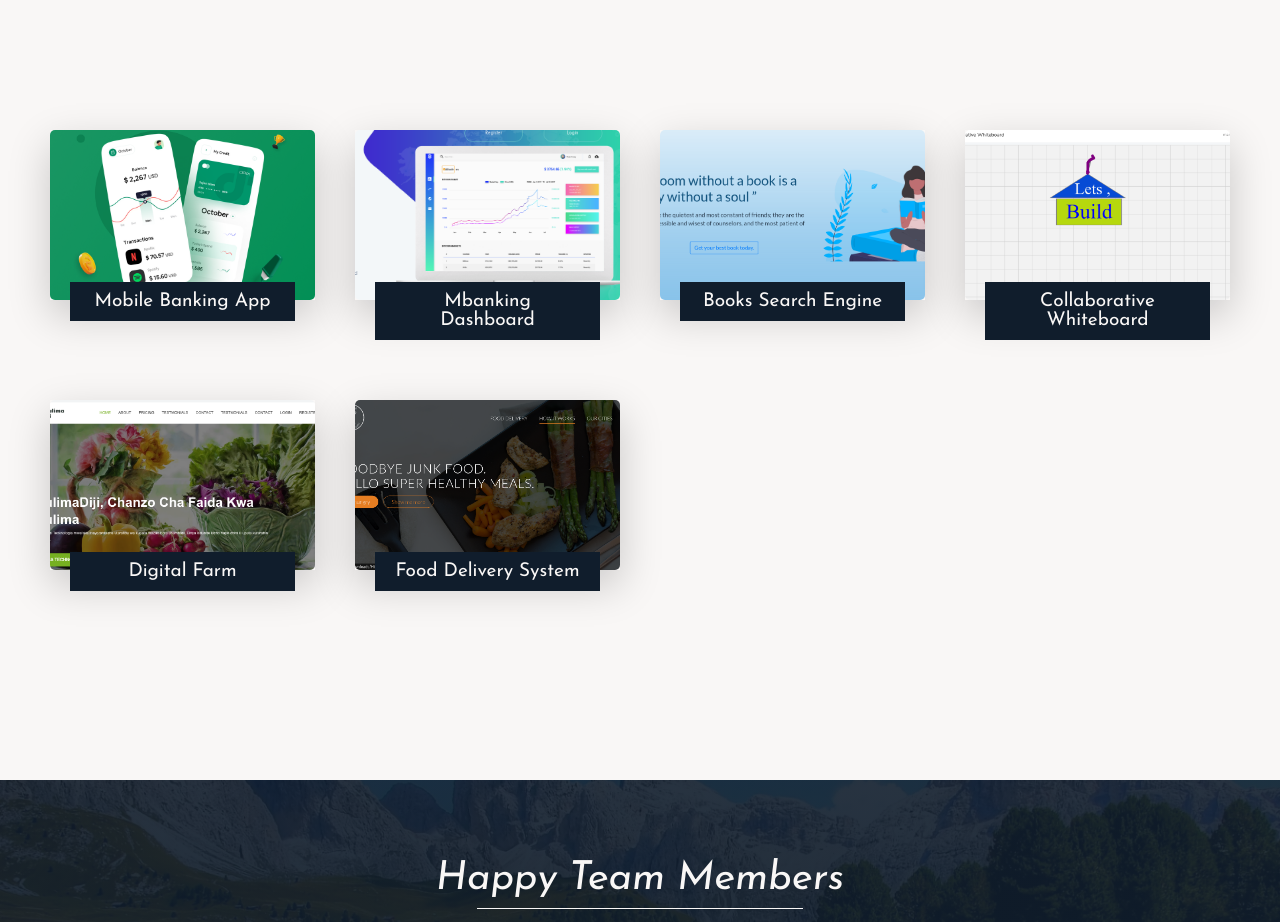
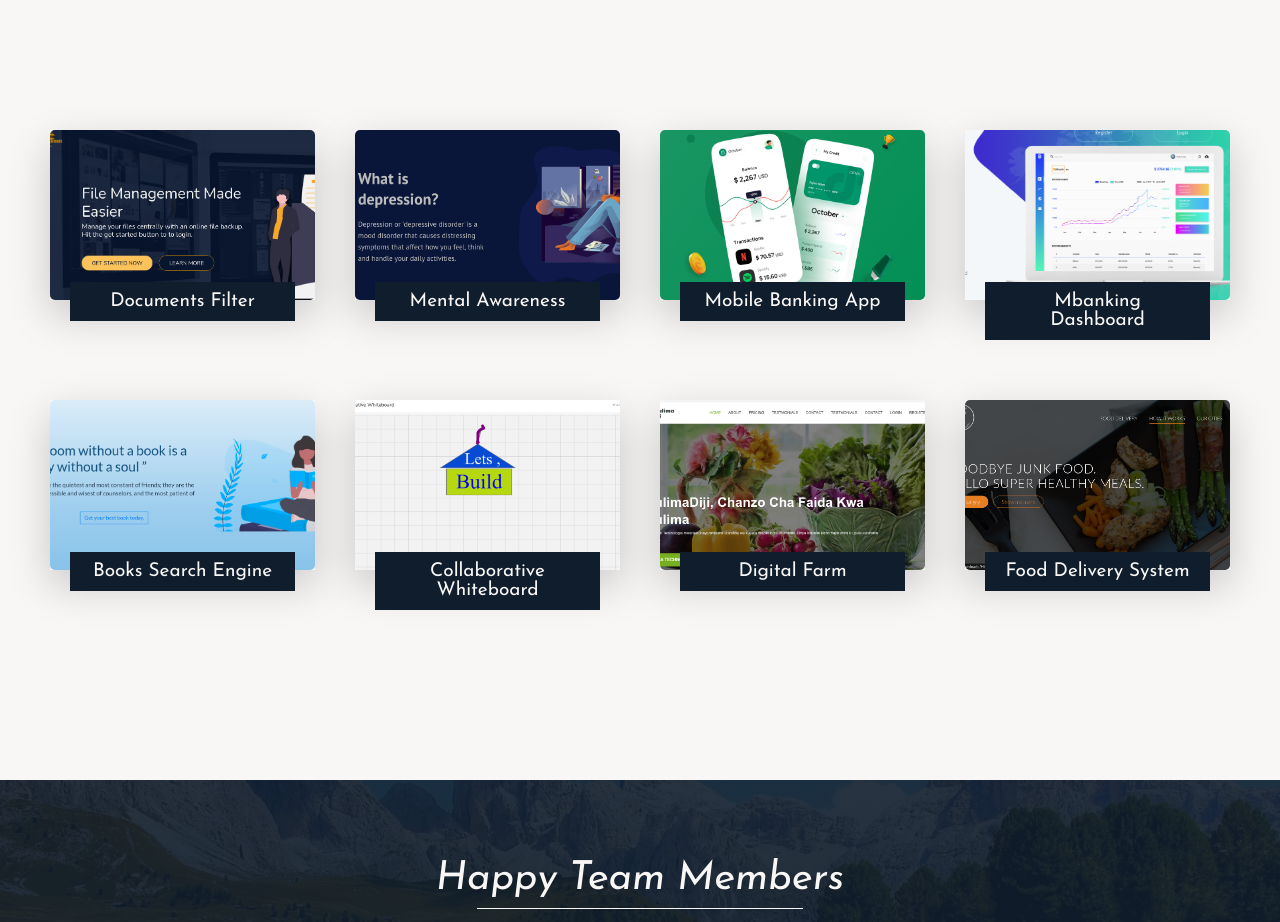
Before and after one commit to caxtonMuthoni/main-portifolio, a website: page index.html in a window 1280 px wide. Shown: the part 2340-3262 px from the top of the page. Drawn offline with nearby package versions, Linux system fonts and the light colour scheme.

Commit message:
Project addition

```diff
--- a/index.html
+++ b/index.html
@@ -240,6 +240,40 @@
     </section>
 
     <section class="projects" id="projects">
+        <div class="project">
+
+            <figure class="project__picture">
+                <img src="/imgs/file_manager.png" alt="project-image" class="project__image">
+                <h4 class="project__caption heading-4 heading-4--light">Documents Filter</h4>
+            </figure>
+
+            <div class="project__cta">
+                <h4 class="heading-4 heading-4--light project__cta-heading">Documents Filter</h4>
+                <p class="project__cta-paragraph">
+                    A algorithm to filter across multiple document files
+                </p>
+                <a href="https://kefairsolutions.herokuapp.com/" target="_blank" class="btn project__cta-btn">Launch app</a>
+            </div>
+
+        </div>
+
+        <div class="project">
+
+            <figure class="project__picture">
+                <img src="/imgs/mental_awareness.png" alt="project-image" class="project__image">
+                <h4 class="project__caption heading-4 heading-4--light">Mental Awareness</h4>
+            </figure>
+
+            <div class="project__cta">
+                <h4 class="heading-4 heading-4--light project__cta-heading">Mental Awareness</h4>
+                <p class="project__cta-paragraph">
+                    A simple site where people learns about types, causes, signs & symptoms, handling and treating depression.
+                </p>
+                <a href="https://mentalawareness.netlify.app/" target="_blank" class="btn project__cta-btn">Launch app</a>
+            </div>
+
+        </div>
+
         <div class="project">
 
             <figure class="project__picture">
```
Also changed, not shown: imgs/file_manager.png (added), imgs/mental_awareness.png (added).
